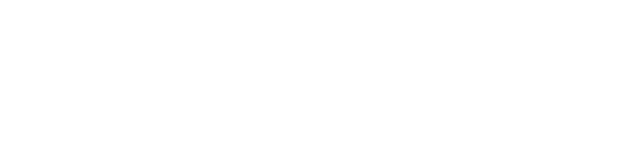
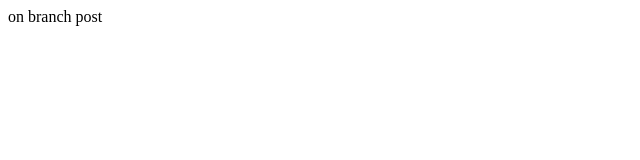
Before and after one commit to JoshqinRajabov/0903project2, a plain HTML site: page index.html in a window 1280 px wide. Shown: the whole page, without its empty margins (0-640 px from the left). Drawn offline with Linux system fonts and the light colour scheme.

Commit message:
v5 indexga div yozdik branch post

```diff
--- a/index.html
+++ b/index.html
@@ -6,6 +6,8 @@
     <title>Document</title>
 </head>
 <body>
-
+    <div>
+         on branch post
+    </div>
 </body>
 </html>
```
